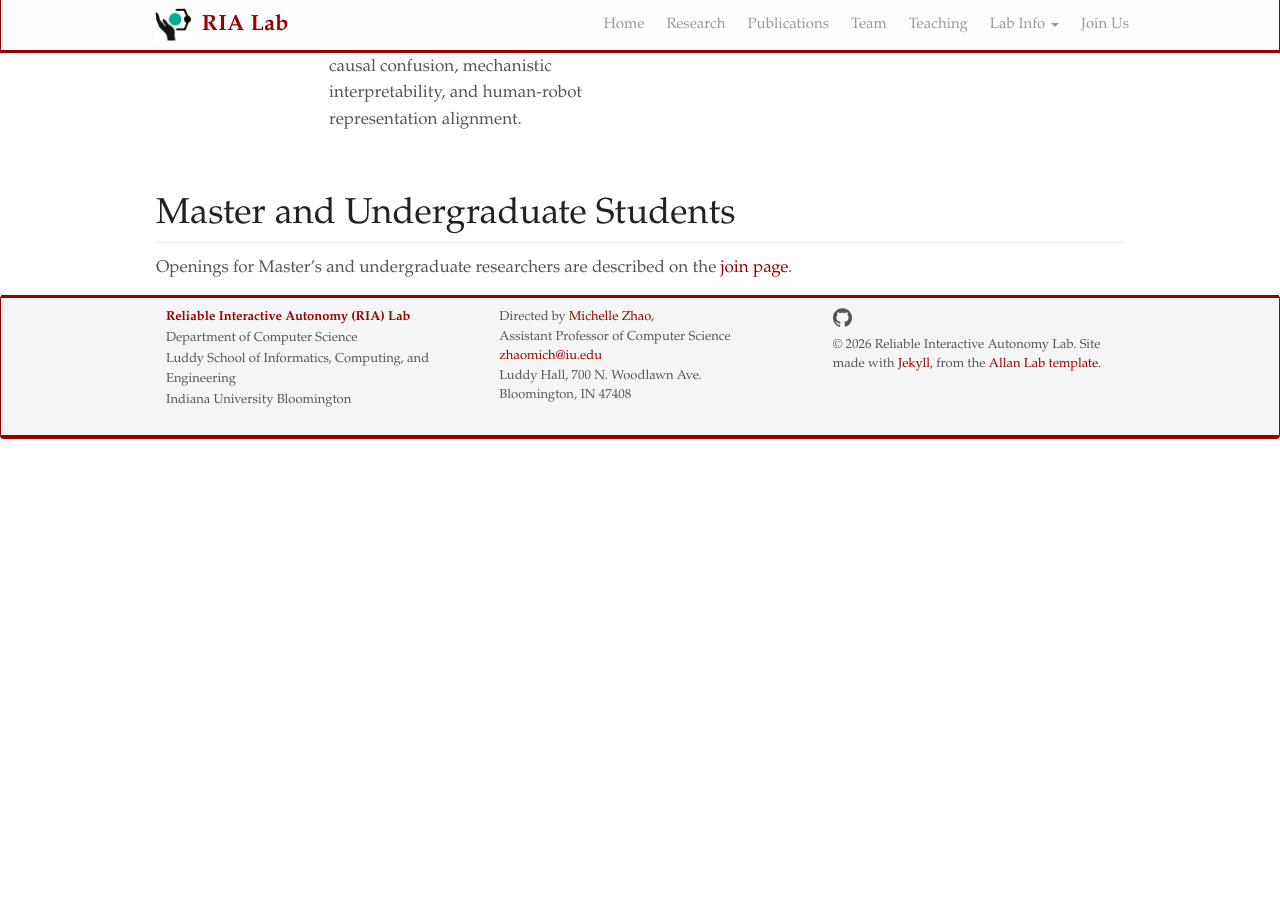
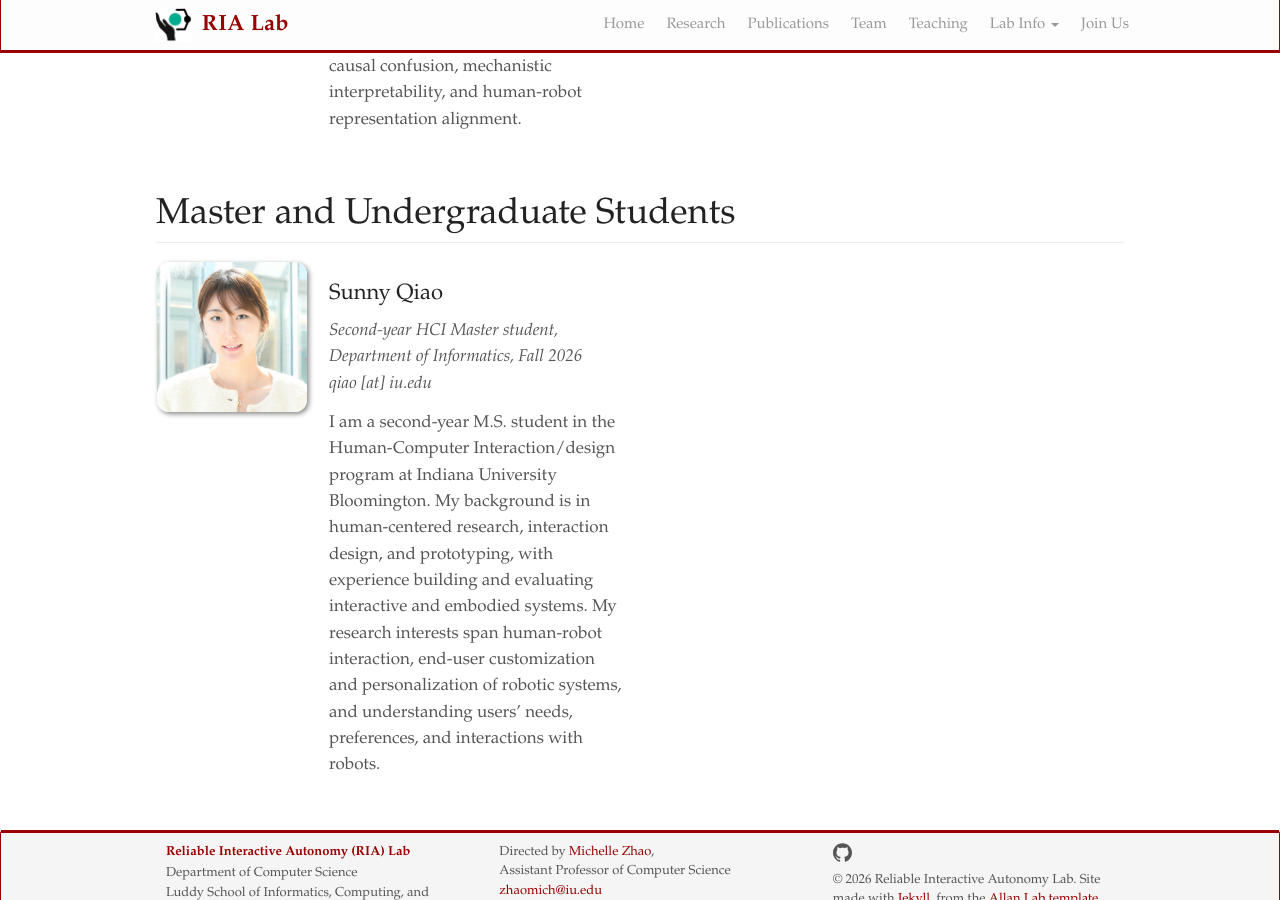
Before and after one commit to reliable-interactive-autonomy-lab/reliable-interactive-autonomy-lab.github.io, a Jekyll site: the page built from _pages/team.md, in a window 1280 px wide and 900 px high, scrolled down 1065 px. Built offline with Jekyll 4.4.1, drawn with Linux system fonts in a browser that asks for light colours; nearby versions of some CDN libraries; before the commit the page ends 1530 px from its top, so only the background shows below that.

Commit message:
add sunny to website

```diff
--- a/_data/students.yml
+++ b/_data/students.yml
@@ -1,5 +1,19 @@
 # Master's and undergraduate researchers.
-# Uncomment and duplicate this block for each student.
+# `photo:` is a filename in images/teampic/ and is optional.
+
+- name: Sunny Qiao
+  photo: sunny_qiao.jpg
+  info: Second-year HCI Master student, Department of Informatics, Fall 2026
+  email: qiao [at] iu.edu
+  bio: >
+    I am a second-year M.S. student in the Human-Computer Interaction/design program
+    at Indiana University Bloomington. My background is in human-centered research,
+    interaction design, and prototyping, with experience building and evaluating
+    interactive and embodied systems. My research interests span human-robot
+    interaction, end-user customization and personalization of robotic systems, and
+    understanding users&rsquo; needs, preferences, and interactions with robots.
+
+# Duplicate the block above for each additional student.
 #
 #- name: Student Name
 #  info: Undergraduate researcher, started Fall 2026
--- a/_pages/team.md
+++ b/_pages/team.md
@@ -78,11 +78,19 @@ The lab is actively recruiting. If that could be you, please [get in touch]({{ s
 {% endif %}
 
 <div class="col-sm-6 clearfix">
+  {% if member.photo %}
+  <img src="{{ site.url }}{{ site.baseurl }}/images/teampic/{{ member.photo }}" class="team-photo" alt="{{ member.name }}" style="float: left" />
+  {% endif %}
+  <div class="member-meta">
   <h4>{{ member.name }}</h4>
   <i>{{ member.info }}</i>
+  {% if member.email %}<br><i>{{ member.email }}</i>{% endif %}
+  {% if member.links %}<br>{{ member.links }}{% endif %}
+  {% if member.bio %}<p style="margin-top: 8px">{{ member.bio }}</p>{% endif %}
+  </div>
   <ul style="overflow: hidden">
-  {% if member.number_educ >= 1 %}<li> {{ member.education1 }} </li>{% endif %}
-  {% if member.number_educ >= 2 %}<li> {{ member.education2 }} </li>{% endif %}
+  {% if member.number_educ >= 1 %}<li> {{ member.education1 | markdownify | remove: '<p>' | remove: '</p>' }} </li>{% endif %}
+  {% if member.number_educ >= 2 %}<li> {{ member.education2 | markdownify | remove: '<p>' | remove: '</p>' }} </li>{% endif %}
   </ul>
 </div>
 
```
Also changed, not shown: _pages/aboutwebsite.md (+1 -1 lines), _pages/home.md (+0 -4 lines), images/teampic/sunny_qiao.jpg (added), 1 other file.
